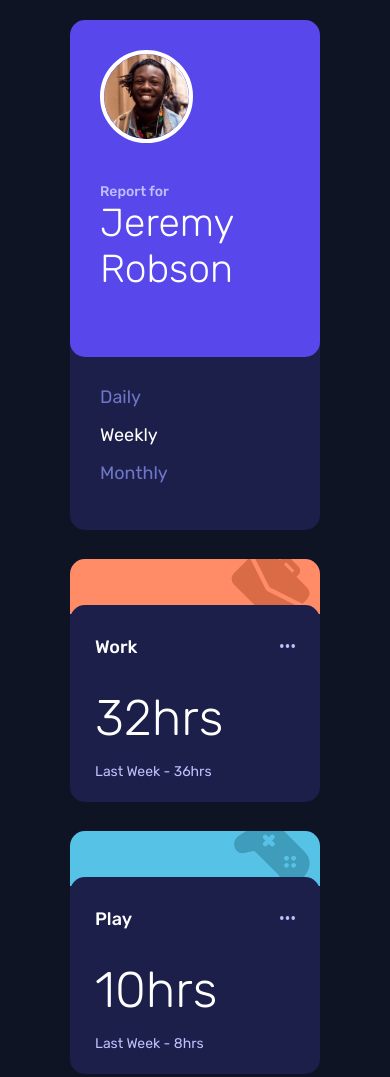
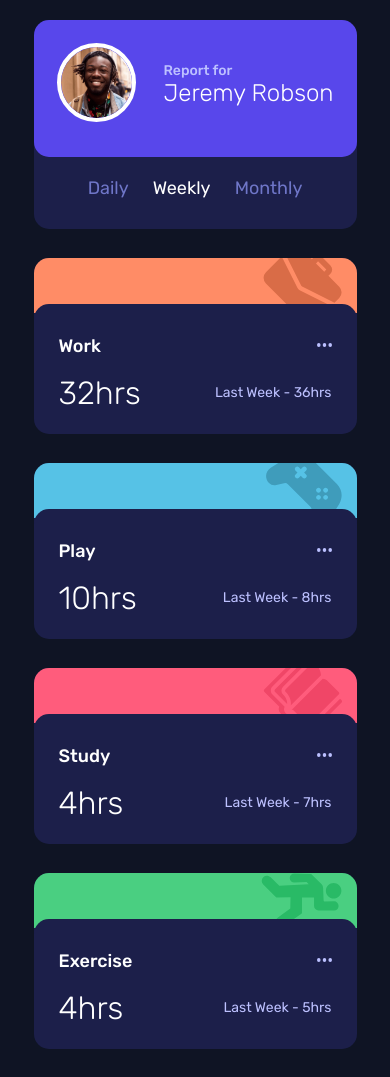
Before and after one commit to oguzhansenokur/Time-tracking-dashboard, a plain HTML site: page index.html in a window 390 px wide. Shown: the top 1077 px of the page. Drawn offline with Linux system fonts and the light colour scheme.

Commit message:
responsive design has been implemented

```diff
--- a/index.html
+++ b/index.html
@@ -62,8 +62,10 @@
                 <img width="100%" src="./images/icon-ellipsis.svg" />
               </button>
             </div>
+            <div class="card-wrapper">
             <p class="card-main">32hrs</p>
             <p class="card-footer">Last Week - 36hrs</p>
+          </div>
           </div>
         </div>
         <div id="play" class="card ">
@@ -77,8 +79,10 @@
                 <img width="100%" src="./images/icon-ellipsis.svg" />
               </button>
             </div>
+            <div class="card-wrapper">
             <p class="card-main">10hrs</p>
             <p class="card-footer">Last Week - 8hrs</p>
+          </div>
           </div>
         </div>
         <div id="study" class="card ">
@@ -92,9 +96,11 @@
                 <img width="100%" src="./images/icon-ellipsis.svg" />
               </button>
             </div>
+            <div class="card-wrapper">
             <p class="card-main">4hrs</p>
             <p class="card-footer">Last Week - 7hrs</p>
           </div>
+        </div>
         </div>
         <div id="exercise" class="card ">
           <div class="card-header exercise">
@@ -107,8 +113,10 @@
                 <img width="100%" src="./images/icon-ellipsis.svg" />
               </button>
             </div>
+            <div class="card-wrapper">
             <p class="card-main">4hrs</p>
             <p class="card-footer">Last Week - 5hrs</p>
+          </div>
           </div>
         </div>
         <div id="social" class="card ">
@@ -122,9 +130,11 @@
                 <img width="100%" src="./images/icon-ellipsis.svg" />
               </button>
             </div>
+            <div class="card-wrapper">
             <p class="card-main">5hrs</p>
             <p class="card-footer">Last Week - 10hrs</p>
           </div>
+        </div>
         </div>
         <div id="self-care" class="card ">
           <div class="card-header self-care">
@@ -137,8 +147,10 @@
                 <img width="100%" src="./images/icon-ellipsis.svg" />
               </button>
             </div>
+            <div class="card-wrapper">
             <p class="card-main">4hrs</p>
             <p class="card-footer">Last Week - 7hrs</p>
+          </div>
           </div>
         </div>
       </div>
--- a/style.css
+++ b/style.css
@@ -102,14 +102,13 @@ body{
 }
 .card-main {
   font-size: 50px;
-  margin-top: 30px;
   color: white;
   font-weight: 300;
 }
 .card-footer {
   font-size: 14px;
+  margin-top: 15px;
   color: var(--pale-blue);
-  margin-top: 15px;
 }
 
 .work {
@@ -243,12 +242,78 @@ body{
     animation: top-bottom 1s;
     animation-timing-function: ease;
 }
+.card-wrapper{
+    display: flex;
+    flex-direction: column;
+    margin-top: 30px;
+}
+
 
 @media screen and (max-width:768px) {
   .container{
     flex-direction: column;
+    min-width: 323px;
   }
   .cards-col{
     flex-direction: column;
   }
+  .card{
+    min-width: 323px;
+    max-width: 323px;
+  }
+  .card-content{
+    width: 323px;
+  }
+  .card-main{
+    font-size: 32px;
+  }
+  .card-wrapper{
+    display: flex;
+    flex-direction: row;
+    align-items: center;
+    justify-content: space-between;
+    margin-top: 17px;
 }
+.card-footer{
+  margin-top: unset;
+}
+.border-wrapper{
+  width: 323px;
+  margin-top: unset;
+}
+.nav-card-col{
+  min-width: 323px;
+
+}
+.tab-menu{
+  height: unset;
+  padding-top: 40px;
+}
+.tab-content{
+  flex-direction: row;
+}
+.profile-overlay{
+  height: unset;
+}
+.text-wrapper{
+  margin-top: unset;
+    display: flex;
+    flex-direction: column;
+    justify-content: center;
+}
+.profile-content-wrapper{
+  display: flex;
+  justify-content: space-between;
+  padding:23px;
+  padding-bottom: 10px;
+
+}
+.profile-img{
+  min-width: 71px;
+  width: 71px;
+}
+.full-name{
+  font-size: 24px;
+}
+
+}
```
